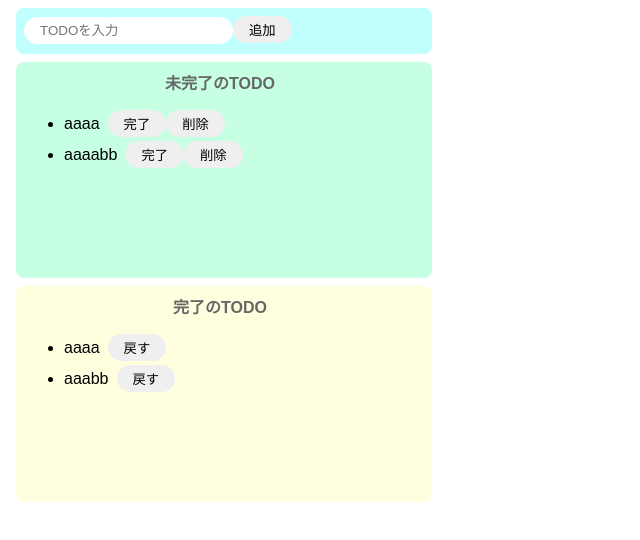
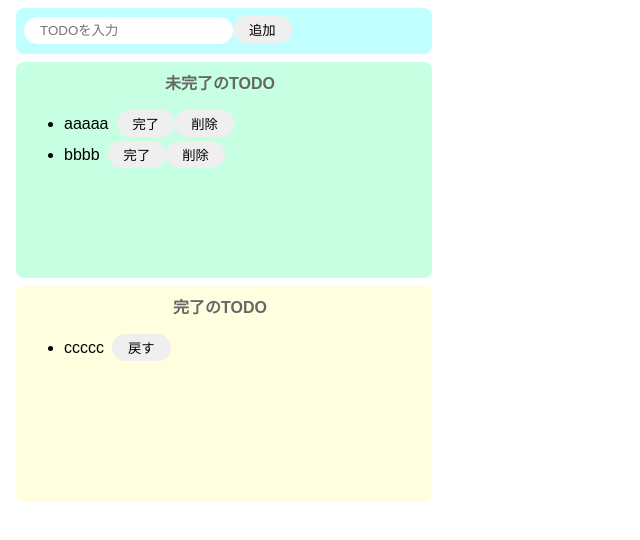
Before and after one commit to Rujuu-prog/react-todo, a React (Create React App) app: page / in a window 1280 px wide. Shown: the top 540 px of the page, without its empty margins (0-640 px from the left). Built offline with nearby package versions, Linux system fonts and the light colour scheme.

Commit message:
add useState

```diff
--- a/src/App.jsx
+++ b/src/App.jsx
@@ -1,6 +1,9 @@
+import { useState } from "react";
 import "./styles.css";
 
 export const App = () => {
+  const [incompleteTodo, setIncompleteTodo] = useState(["aaaaa", "bbbb"]);
+  const [completeTodo, setcompleteTodo] = useState(["ccccc"]);
   return (
     <>
       <div className="input-area">
@@ -10,37 +13,32 @@ export const App = () => {
       <div className="incomplete-area">
         <p className="title">未完了のTODO</p>
         <ul>
-          <li>
+          {incompleteTodo.map((todo) => {
+            return (
+              <li key={todo}>
                 <div className="list-row">
-              <p>aaaa</p>
+                  <p>{todo}</p>
                   <button>完了</button>
                   <button>削除</button>
                 </div>
               </li>
-          <li>
-            <div className="list-row">
-              <p>aaaabb</p>
-              <button>完了</button>
-              <button>削除</button>
-            </div>
-          </li>
+            );
+          })}
         </ul>
       </div>
       <div className="complete-area">
         <p className="title">完了のTODO</p>
         <ul>
-          <li>
+          {completeTodo.map((todo) => {
+            return (
+              <li key={todo}>
                 <div className="list-row">
-              <p>aaaa</p>
+                  <p>{todo}</p>
                   <button>戻す</button>
                 </div>
               </li>
-          <li>
-            <div className="list-row">
-              <p>aaabb</p>
-              <button>戻す</button>
-            </div>
-          </li>
+            );
+          })}
         </ul>
       </div>
     </>
```
Lines whose indentation alone changed are shown as unchanged.
